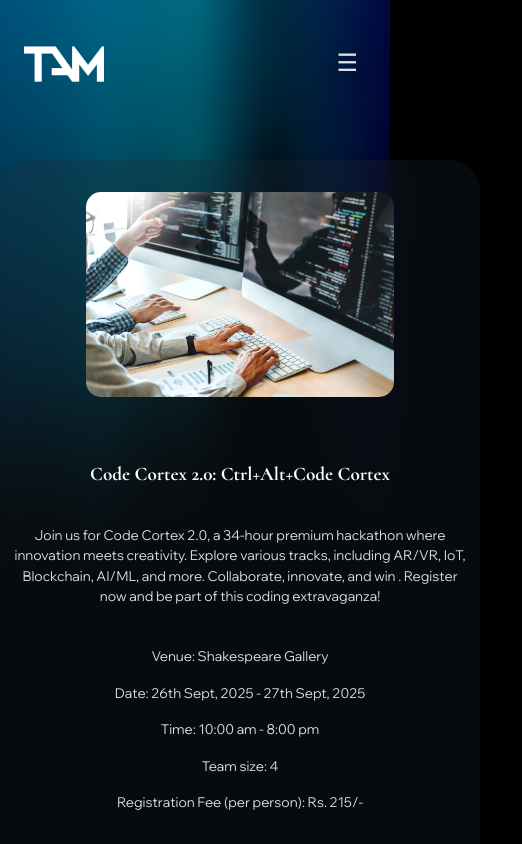
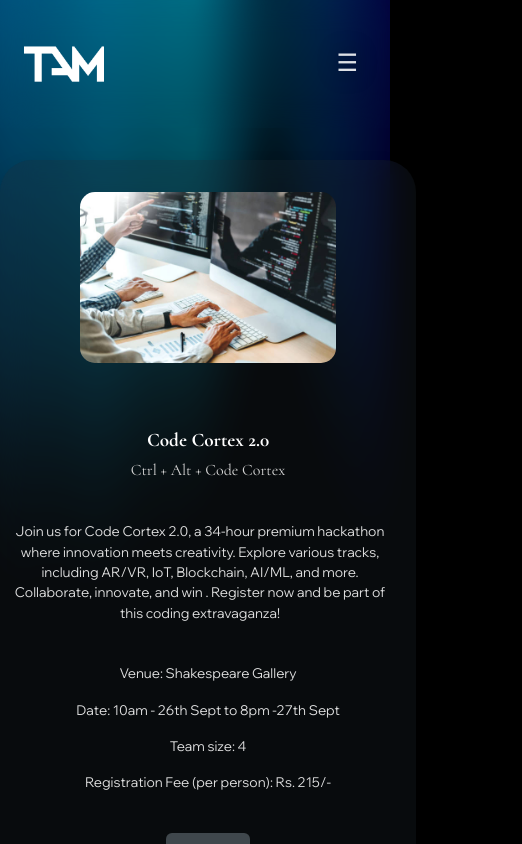
Before and after one commit to Pranav-Bhatlapenumarthi/graVITas_TAM, a React (Vite) app in the folder frontend/: page /events/hackathon in a window 390 px wide. Shown: the top 844 px of the page, 522 px wide, since content can reach past the window. Built offline with nearby package versions, Linux system fonts and the light colour scheme; a web font is replaced by a local one.

Commit message:
chore: minor fixes

```diff
--- a/frontend/src/components/Navbar.jsx
+++ b/frontend/src/components/Navbar.jsx
@@ -22,9 +22,9 @@ function Navbar(){
                 <li className="dropdown">
                     <Link className="dropbtn">Events</Link>
                     <div className="dropdown-content">
-                        <Link to="/events/survival-showdown" onClick={closeMenu}>Survival Showdown</Link>
                         <Link to="/events/hackathon" onClick={closeMenu}>Code Cortex 2.0</Link>
                         <Link to="/events/data-alchemy" onClick={closeMenu}>Data Alchemy 3.0</Link>
+                        <Link to="/events/survival-showdown" onClick={closeMenu}>Survival Showdown</Link>
                     </div>
                 </li>
                 <li><Link to="/contactus" onClick={closeMenu}>Contact Us</Link></li>
--- a/frontend/src/pages/Events/CodeCortex.jsx
+++ b/frontend/src/pages/Events/CodeCortex.jsx
@@ -20,18 +20,18 @@ function CodeCortex() {
           </div>
 
           <div className="event-content">
-            <h1 className="event-title">Code Cortex 2.0: Ctrl+Alt+Code Cortex</h1>
-            {/* <p className="event-description">
-              The ultimate innovation race: Code, Create and Conquer!
-            </p> */}
+            <h1 className="event-title">Code Cortex 2.0</h1>
+            <p className="event-description">
+              Ctrl + Alt + Code Cortex
+            </p>
             <p className="description">
               Join us for Code Cortex 2.0, a 34-hour premium hackathon where innovation meets creativity.
               Explore various tracks, including AR/VR, IoT, Blockchain, AI/ML, and more. Collaborate, innovate, and win . Register now and be part of this coding extravaganza!
             </p>
             <div className="details">
               <p>Venue: Shakespeare Gallery</p>
-              <p>Date: 26th Sept, 2025 - 27th Sept, 2025</p>
-              <p>Time: 10:00 am - 8:00 pm</p>
+              <p>Date: 10am - 26th Sept to 8pm -27th Sept</p>
+              {/* <p>Time: 10:00 am - 8:00 pm</p> */}
               <p>Team size: 4</p>
               <p>Registration Fee (per person): Rs. 215/-</p>
             </div>
--- a/frontend/src/pages/Events/DataAlchemy.jsx
+++ b/frontend/src/pages/Events/DataAlchemy.jsx
@@ -20,7 +20,10 @@ function DataAlchemy() {
           </div>
 
           <div className="event-content">
-            <h1 className="event-title">Data Alchemy 3.0: Code.Compile.Conquer</h1>
+            <h1 className="event-title">Data Alchemy 3.0</h1>
+            <p className="event-description">
+              Code.Compile.Conquer
+            </p>
             <p className="description">
               Unlock your ML potential at Data Alchemy 3.0, a hands-on workshop where you'll dive into practical projects, master the fundamentals, and receive expert guidance. Transform your skills from basics to expertise and kickstart your Machine Learning journey with us!
             </p>
--- a/frontend/src/pages/Events/IndividualEvent.css
+++ b/frontend/src/pages/Events/IndividualEvent.css
@@ -111,7 +111,7 @@
     align-items: center;
     padding-top: 2rem;
     margin-top: 5rem;
-    max-width: 24rem;
+    max-width: 20rem;
     gap: 2rem;
   }
 
@@ -135,9 +135,11 @@
 
   .description{
     padding-top: 2rem;
+    padding-left: 1rem;
+    padding-right: 2rem;
     padding-bottom: 2rem;
-    margin-left: 3.2rem;
-    margin-right: 3.2rem;
+    margin-left: 4rem;
+    margin-right: 4rem;
     font-size: 0.85rem;
     text-align: center;
   }
--- a/frontend/src/pages/Home.jsx
+++ b/frontend/src/pages/Home.jsx
@@ -43,7 +43,7 @@ function Home() {
             <div className="event-card">
               <PixelCard variant="blue">
                 <h3>Survival Showdown</h3>
-                <p>Will you survive, or will the Demogorgon prevail? Join us for an immersive experience inspired by Stranger Things!</p>
+                <p>Will you survive, or will the Demogorgon prevail? Join us for an immersive escape room experience inspired by Stranger Things!</p>
               </PixelCard>
               <button onClick={() => navigate("/events/survival-showdown")}>
                 Register Now
@@ -63,7 +63,7 @@ function Home() {
             <div className="event-card">
               <PixelCard variant="blue">
                 <h3>Data Alchemy 3.0</h3>
-                <p>Register now to level up your ML skills from an absolute begineer to a pro! Kickstart your Machine Learning journey with us!</p>
+                <p>Register now to level up your ML skills from an absolute beginner to a pro! Kickstart your Machine Learning journey with us!</p>
               </PixelCard>
               <button onClick={() => navigate("/events/data-alchemy")}>
                 Register Now
```
